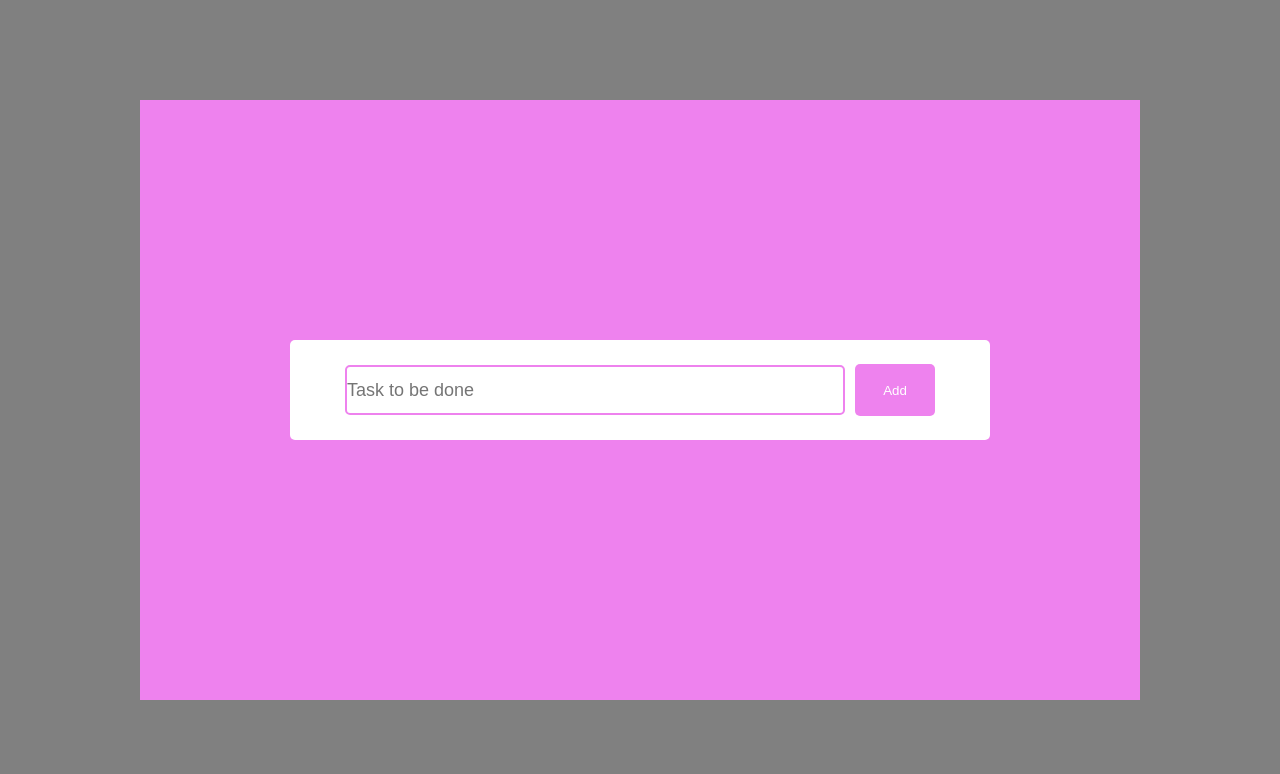
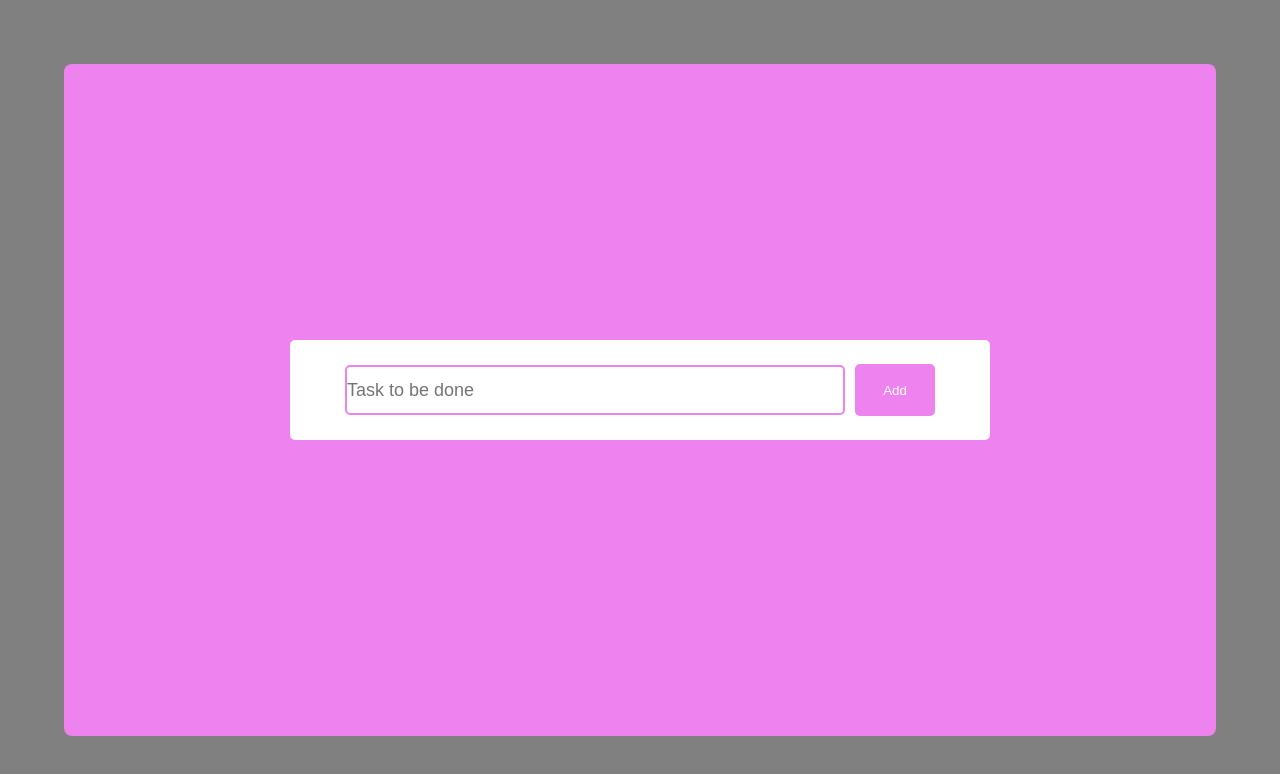
Before and after one commit to Hanna0806/js_react, a plain HTML site: page index.html in a window 1280 px wide. Drawn offline with Linux system fonts and the light colour scheme.

Commit message:
change css (container, wrapper)

```diff
--- a/style.css
+++ b/style.css
@@ -6,22 +6,24 @@
 
 .container {
     background-color: gray;
-    width: 100vw;
-    height: 100vh;
+    min-height: 100vh;
     display: flex;
     justify-content: center;
     align-items: center;
+    padding: 64px;
 }
 
 .container_wrapper {
     background-color: violet;
-    width: 1000px;
-    height: 600px;
     display: flex;
     flex-direction: column;
     justify-content: center;
     align-items: center;
     gap: 20px;
+    flex-grow: 1;
+    align-self: stretch;
+    padding: 24px;
+    border-radius: 8px;
 }
 
 .section-add {
```
